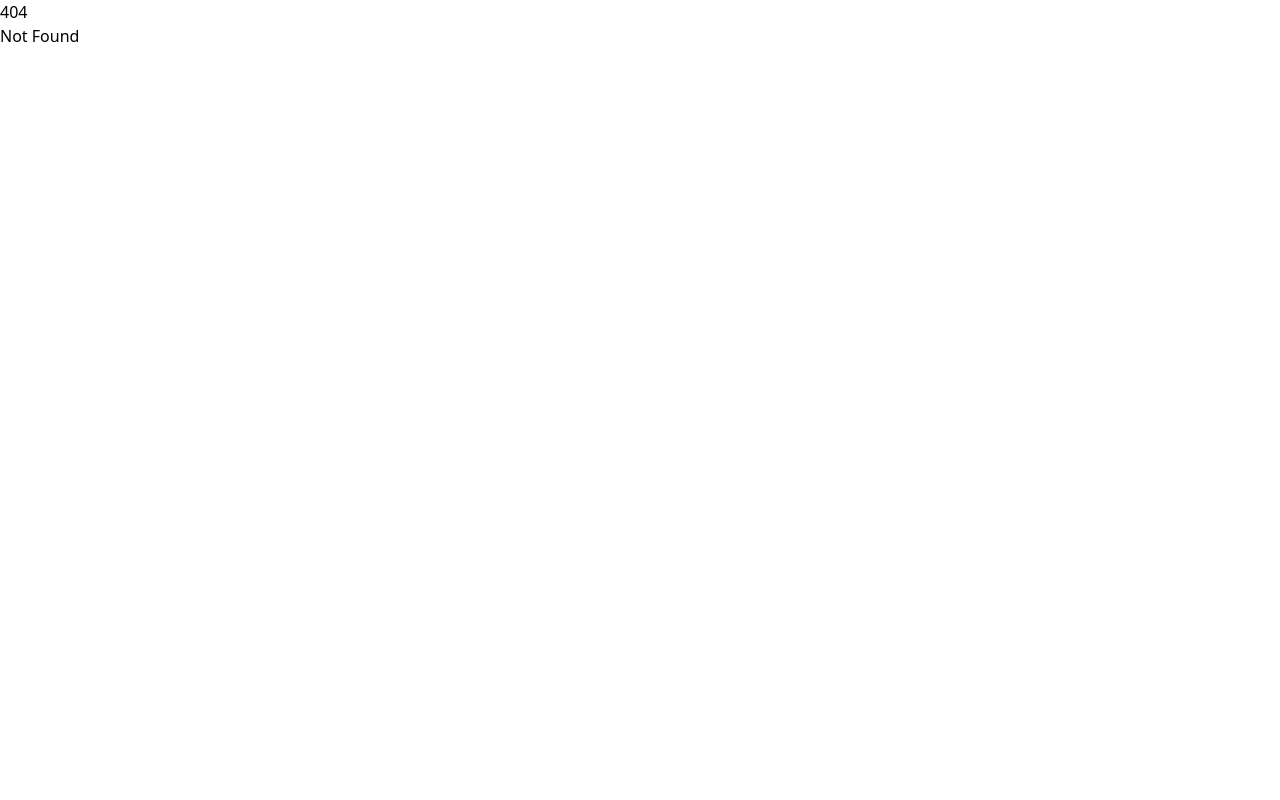
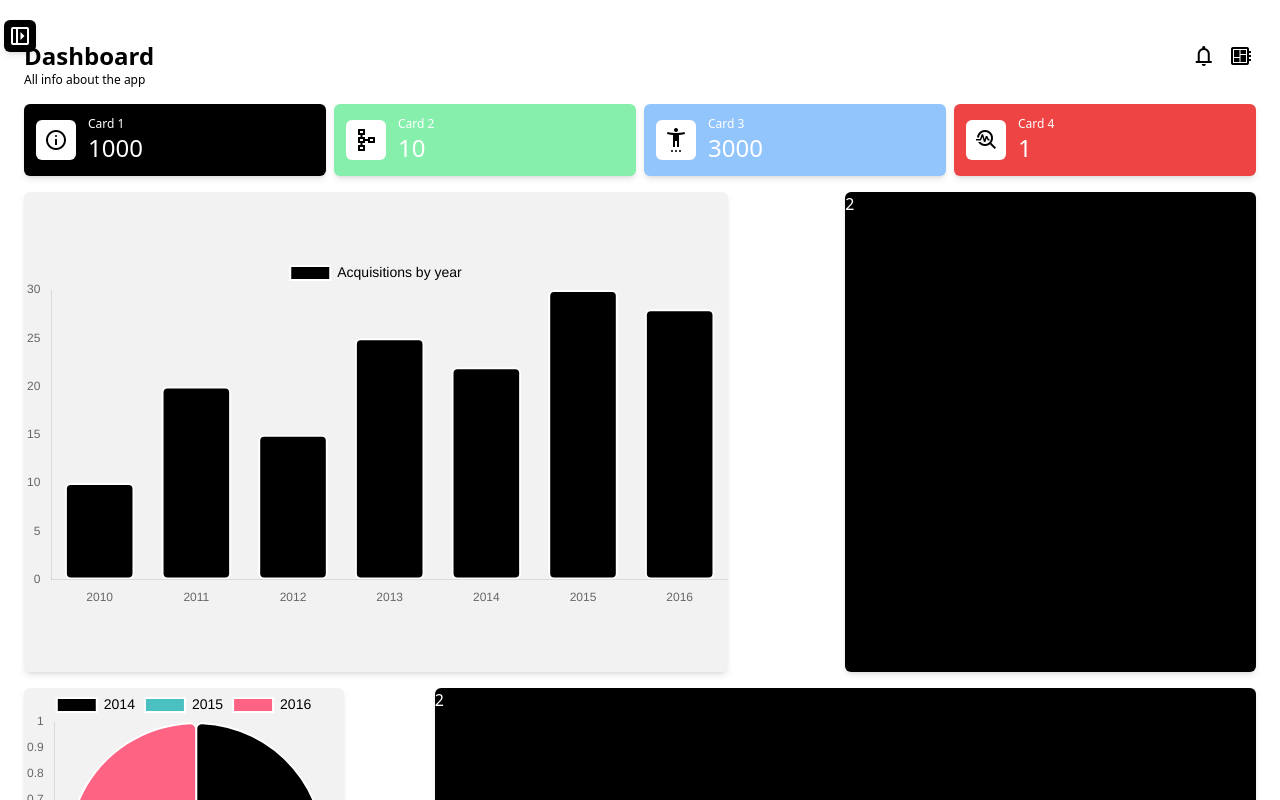
Before and after one commit to washington-shoji/svelte-app-v1, a SvelteKit app: page /dashboard in a window 1280 px wide. Before the commit this address had no page. Built offline with nearby package versions, Linux system fonts and the light colour scheme.

Commit message:
-added dashboard page

```diff
--- /dev/null
+++ b/src/routes/dashboard/+page.svelte
@@ -0,0 +1,57 @@
+<script lang="ts">
+	import { onMount } from 'svelte';
+
+	import SimpleCard from '$lib/components/card/SimpleCard.svelte';
+	import SimpleNotification from '$lib/components/notification/SimpleNotification.svelte';
+	import SampleBarChart from '$lib/components/charts/SampleBarChart.svelte';
+	import SamplePieChart from '$lib/components/charts/SamplePieChart.svelte';
+	import type { Product, SimpleCardType } from '../../types/product';
+
+	onMount(() => {
+		//getProducts();
+	});
+	const productUrl = 'https://dummyjson.com/products?limit=10';
+	let products: Product[] = [];
+	async function getProducts() {
+		const response = await fetch(productUrl);
+		const data = await response.json();
+		products = data.products;
+	}
+
+	const cards: SimpleCardType[] = [
+		{ title: 'Card 1', info: '1000', icon: 'info', colour: 'bg-black' },
+		{ title: 'Card 2', info: '10', icon: 'schema', colour: 'bg-green-300' },
+		{ title: 'Card 3', info: '3000', icon: 'settings_accessibility', colour: 'bg-blue-300' },
+		{ title: 'Card 4', info: '1', icon: 'troubleshoot', colour: 'bg-red-500' }
+	];
+</script>
+
+<div>
+	<SimpleNotification />
+
+	<div class="grid grid-cols-1 gap-2 sm:grid-cols-4 my-4">
+		{#each cards as card}
+			<SimpleCard title={card.title} info={card.info} icon={card.icon} cardColour={card.colour} />
+		{/each}
+	</div>
+
+	<div class="grid grid-cols-1 sm:grid-cols-5 md:grid-cols-6 my-4">
+		<div class="sm:col-span-3 md:col-span-4">
+			<SampleBarChart />
+		</div>
+
+		<div class=" sm:col-span-2 md:col-span-2 rounded-md shadow-md bg-black">
+			<h5 class=" text-white">2</h5>
+		</div>
+	</div>
+
+	<div class="grid grid-cols-1 sm:grid-cols-5 md:grid-cols-6 my-4">
+		<div class=" sm:col-span-3 md:col-span-2">
+			<SamplePieChart />
+		</div>
+
+		<div class="sm:col-span-2 md:col-span-4 rounded-md shadow-md bg-black">
+			<h5 class=" text-white">2</h5>
+		</div>
+	</div>
+</div>
```
